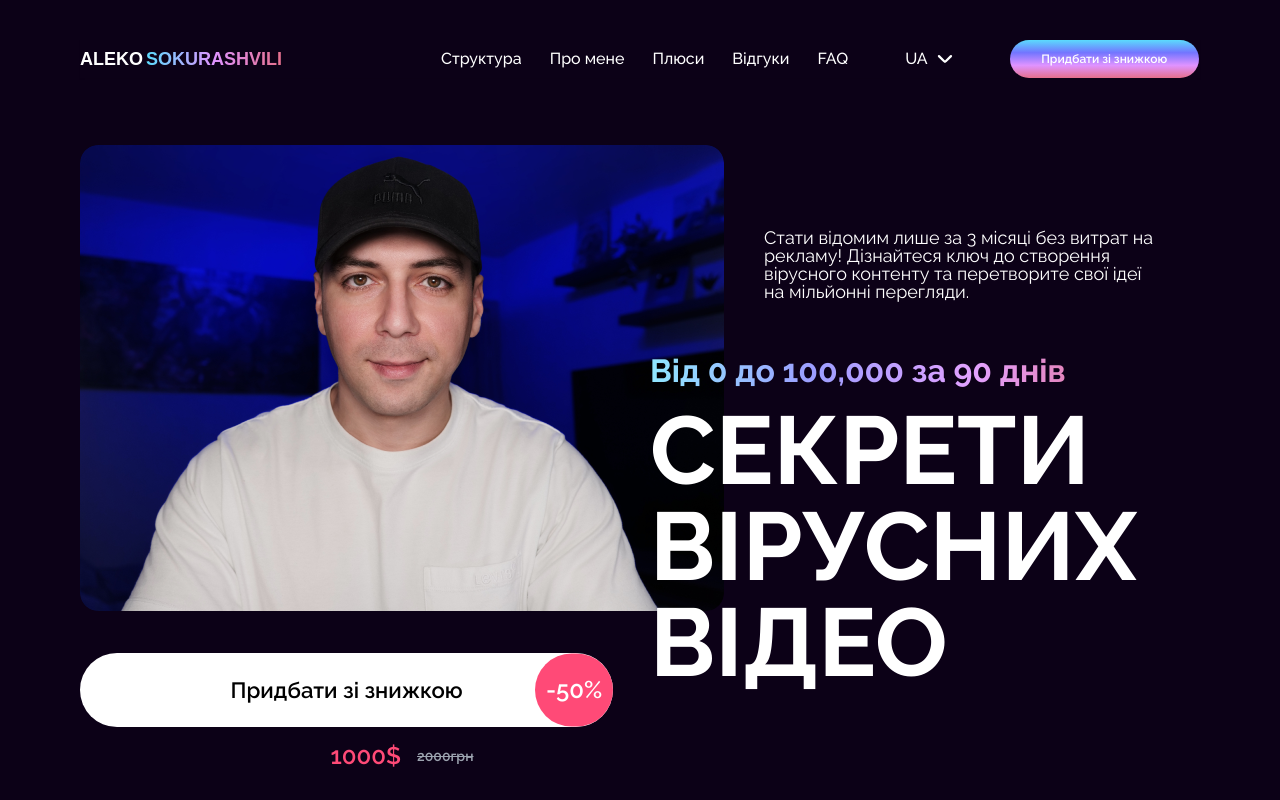
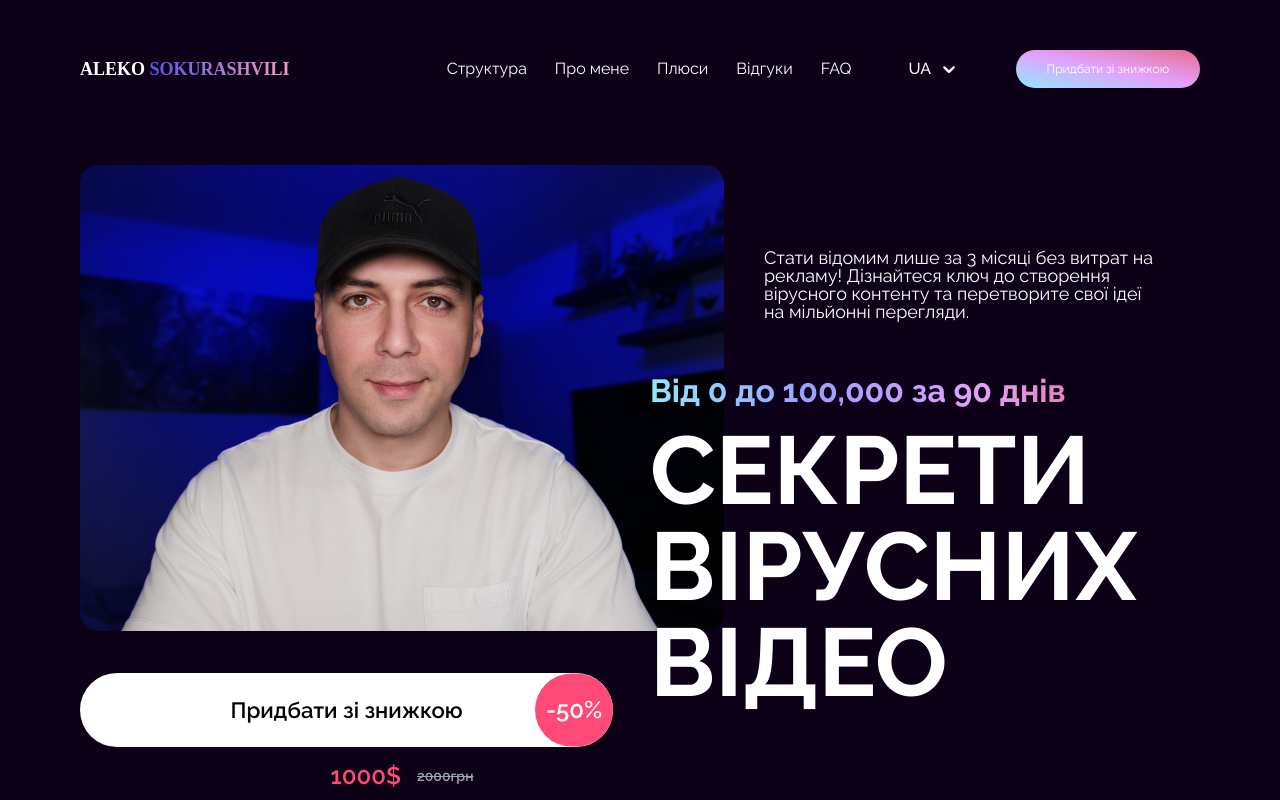
Before and after one commit to statsik/Secrets-of-Viral-Videos, a Next.js app in the folder secrets-of-viral-videos/: page / in a window 1280 px wide. Shown: the top 800 px of the page. Built offline with nearby package versions, Linux system fonts and the light colour scheme.

Commit message:
Header-fix-select-language-add

```diff
--- /dev/null
+++ b/secrets-of-viral-videos/lib/stores/langStore.ts
@@ -0,0 +1,20 @@
+import { create } from 'zustand';
+import { persist } from 'zustand/middleware';
+import { LangOption } from '../../types/lang';
+
+type LangStore = {
+  lang: LangOption;
+  setLang: (newLang: LangOption) => void;
+};
+
+export const useLangStore = create<LangStore>()(
+  persist(
+    (set) => ({
+      lang: { label: 'UA', value: 'ua' },
+      setLang: (newLang) => set({ lang: newLang }),
+    }),
+    {
+      name: 'lang-storage',
+    }
+  )
+);
--- a/secrets-of-viral-videos/src/components/Header/Header.tsx
+++ b/secrets-of-viral-videos/src/components/Header/Header.tsx
@@ -1,30 +1,62 @@
+'use client';
+
 import Link from 'next/link';
+import SelectLang from '../SelectLang/SelectLang';
+import { useLangStore } from '../../../lib/stores/langStore';
 
 export default function Header() {
+  const { lang } = useLangStore();
   return (
-    <header className="w-full bg-inherit shadow-sm">
-      <div className="flex gap-[57px] items-center max-w-7xl mx-auto">
-        <p className="flex content-center gap-[3px] mr-[102px] font-sansation font-bold text-[18px] leading-[100%] tracking-[0%] uppercase">Aleko<span className="bg-gradient-to-r from-[#5BDBFD] via-[#7375FF] via-[#DF93FF] to-[#E56F8C] bg-clip-text text-transparent"> Sokurashvili</span></p>
+    <header className="py-[10px]">
+        <div className="flex flex-wrap items-center justify-between">
+          <Link
+            className="uppercase font-[Sansation] font-semibold text-[18px]"
+            href={'/'}
+          >
+            Aleko{' '}
+            <span className="bg-gradient-to-r from-[#5557E6] to-[#F59DBD] text-transparent bg-clip-text">
+              Sokurashvili
+            </span>
+          </Link>
 
-        <nav className="flex gap-[28px] text-[16px]">
-          <Link href="/structure" className="text-white font-raleway font-medium text-base leading-none tracking-normal">Структура</Link>
-          <Link href="/about" className="text-white font-raleway font-medium text-base leading-none tracking-normal">Про мене</Link>
-          <Link href="/pluses" className="text-white font-raleway font-medium text-base leading-none tracking-normal">Плюси</Link>
-          <Link href="/reviews" className="text-white font-raleway font-medium text-base leading-none tracking-normal">Відгуки</Link>
-          <Link href="/faq" className="text-white font-raleway font-medium text-base leading-none tracking-normal">FAQ</Link>
-        </nav>
+          <div className="flex flex-wrap gap-[57px] items-center">
+            <ul className="flex gap-[28px] items-center">
+              <li>
+                <Link href={'/structure'}>
+                  {lang.value === 'ua' ? 'Структура' : 'Structure'}
+                </Link>
+              </li>
+              <li>
+                <Link href={'/about'}>
+                  {lang.value === 'ua' ? 'Про мене' : 'About me'}
+                </Link>
+              </li>
+              <li>
+                <Link href={'/pluses'}>
+                  {lang.value === 'ua' ? 'Плюси' : 'Advantages'}
+                </Link>
+              </li>
+              <li>
+                <Link href={'/reviews'}>
+                  {lang.value === 'ua' ? 'Відгуки' : 'Reviews'}
+                </Link>
+              </li>
+              <li>
+                <Link href={'/faq'}>FAQ</Link>
+              </li>
+            </ul>
 
-        <div className="flex gap-[9px] justify-center content-center rounded-full">
-          <p className="text-white font-raleway font-medium text-base leading-none tracking-normal">UA</p>
-          <svg className='w-[16px] h-[16px]'>
-            <use xlinkHref={`/icons.svg#icon-down-arrow`} />
-          </svg>
+            <div className="flex items-center justify-center">
+              <SelectLang />
+            </div>
+
+            <button className="text-white text-[12px] rounded-full py-[10px] px-[31px] bg-gradient-to-tr from-[#90E8FF] via-[#9C9EFF] via-[#E3A1FF] to-[#E56F8C]">
+              {lang.value === 'ua'
+                ? 'Придбати зі знижкою'
+                : 'Buy with discount'}
+            </button>
+          </div>
         </div>
-
-        <button className="font-raleway font-semibold text-[12px] tracking-normal align-middle py-[10px] px-[31.5px] rounded-full bg-[linear-gradient(180deg,rgba(91,219,253,1),rgba(115,117,255,1),rgba(223,147,255,1),rgba(229,111,140,1))]">
-          Придбати зі знижкою
-        </button>
-      </div>
     </header>
   );
 }
--- /dev/null
+++ b/secrets-of-viral-videos/src/components/SelectLang/SelectLang.module.css
@@ -0,0 +1,54 @@
+.selector {
+  width: 50px;
+}
+
+.control {
+  border: none !important;
+  background: transparent !important;
+  box-shadow: none !important;
+  min-height: 24px !important;
+  cursor: pointer !important;
+}
+
+.valueContainer {
+  padding: 0 !important;
+}
+
+.singleValue {
+  color: white !important;
+  font-size: 16px !important;
+  font-weight: 500 !important;
+  margin: 0 !important;
+}
+
+.indicatorSeparator {
+  display: none !important;
+}
+
+.dropdownIndicator {
+  padding: 0 0 0 4px !important;
+  color: white !important;
+}
+
+.menu {
+  background-color: rgba(0, 0, 0, 0.9) !important;
+  border: 1px solid rgba(255, 255, 255, 0.2) !important;
+  border-radius: 8px !important;
+  min-width: 80px !important;
+}
+
+.menuList {
+  padding: 0 !important;
+}
+
+.option {
+  color: white !important;
+  font-size: 16px !important;
+  font-weight: 500 !important;
+  text-align: center !important;
+  padding: 8px 12px !important;
+}
+
+.option:hover {
+  background-color: rgba(255, 255, 255, 0.1) !important;
+}
--- /dev/null
+++ b/secrets-of-viral-videos/src/components/SelectLang/SelectLang.tsx
@@ -0,0 +1,51 @@
+'use client';
+
+import { useEffect, useState } from 'react';
+import Select, { SingleValue } from 'react-select';
+import css from './SelectLang.module.css';
+import { useLangStore } from '../../../lib/stores/langStore';
+import { LangOption } from '../../../types/lang';
+
+const options = [
+  { value: 'ua', label: 'UA' },
+  { value: 'en', label: 'EN' },
+];
+
+export default function SelectLang() {
+  const [isClient, setIsClient] = useState(false);
+  const { lang, setLang } = useLangStore();
+
+  useEffect(() => {
+    setIsClient(true);
+  }, []);
+
+  const handleChange = (selectedOption: SingleValue<LangOption>) => {
+    if (selectedOption) {
+      setLang(selectedOption);
+    }
+  };
+
+  return (
+    <>
+      {isClient && (
+        <Select
+          className={css.selector}
+          classNames={{
+            control: () => css.control,
+            valueContainer: () => css.valueContainer,
+            singleValue: () => css.singleValue,
+            indicatorSeparator: () => css.indicatorSeparator,
+            dropdownIndicator: () => css.dropdownIndicator,
+            menu: () => css.menu,
+            menuList: () => css.menuList,
+            option: () => css.option,
+          }}
+          onChange={handleChange}
+          isSearchable={false}
+          options={options}
+          value={lang}
+        />
+      )}
+    </>
+  );
+}
--- /dev/null
+++ b/secrets-of-viral-videos/types/lang.ts
@@ -0,0 +1,4 @@
+export interface LangOption {
+  label: string;
+  value: string;
+}
```
Also changed, not shown: secrets-of-viral-videos/package.json (+5 -2 lines), 1 other file (tests, documents, lock files or other folders).
